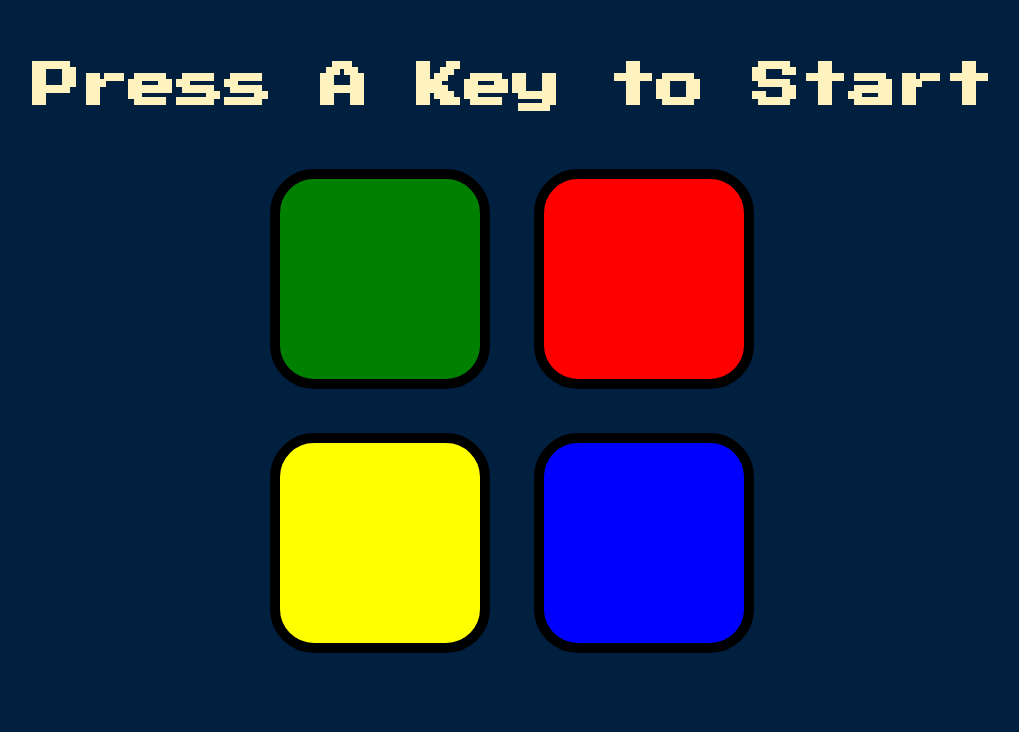
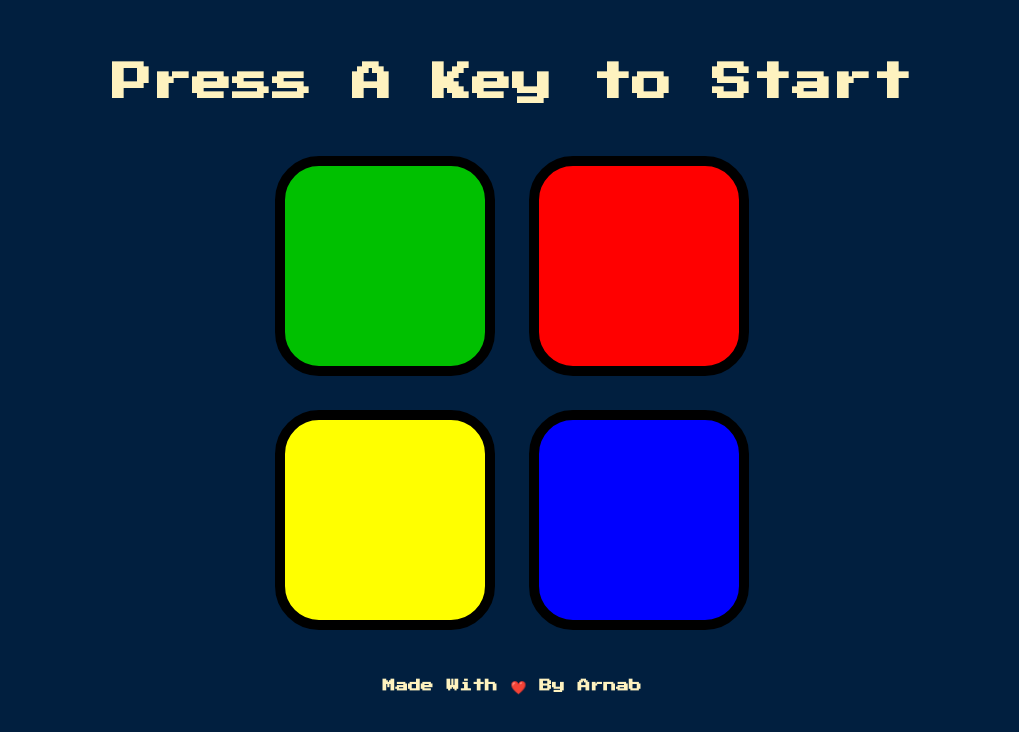
Before and after one commit to arnabdotpy/simon-game, a plain HTML site: page index.html in a window 1280 px wide. Shown: the whole page, without its empty margins (128-1147 px from the left). Drawn offline with nearby package versions, Linux system fonts and the light colour scheme.

Commit message:
simon-update

```diff
--- a/index.html
+++ b/index.html
@@ -24,6 +24,7 @@
         <div type="button" id="yellow" class="btn yellow"></div>
         <div type="button" id="blue" class="btn blue"></div>
       </div>
+      <h6 class="credit" >Made With ❤️ By Arnab</h6>
     </div>
 
     <script src="https://ajax.googleapis.com/ajax/libs/jquery/3.6.0/jquery.min.js"></script>
--- a/styles.css
+++ b/styles.css
@@ -5,7 +5,7 @@ body {
 
 #level-title {
   font-family: 'Press Start 2P', cursive;
-  font-size: 3rem;
+  font-size: 2.5rem;
   margin-top: 5%;
   margin-bottom: 3%;
   color: #FEF2BF;
@@ -19,11 +19,11 @@ body {
 }
 
 .btn {
-  margin: 20px;
+  margin: 15px;
   display: inline-block;
   height: 200px;
   width: 200px;
-  border: 10px solid black;
+  border: 10px solid rgb(0, 0, 0);
   border-radius: 20%;
 }
 
@@ -37,7 +37,7 @@ body {
 }
 
 .green {
-  background-color: green;
+  background-color: rgb(0, 192, 0);
 }
 
 .blue {
@@ -52,3 +52,9 @@ body {
   box-shadow: 0 0 20px white;
   background-color: grey;
 }
+
+.credit{
+  font-family: 'Press Start 2P', cursive;
+  font-size: .8em;
+  color: #FEF2BF;
+}
```
